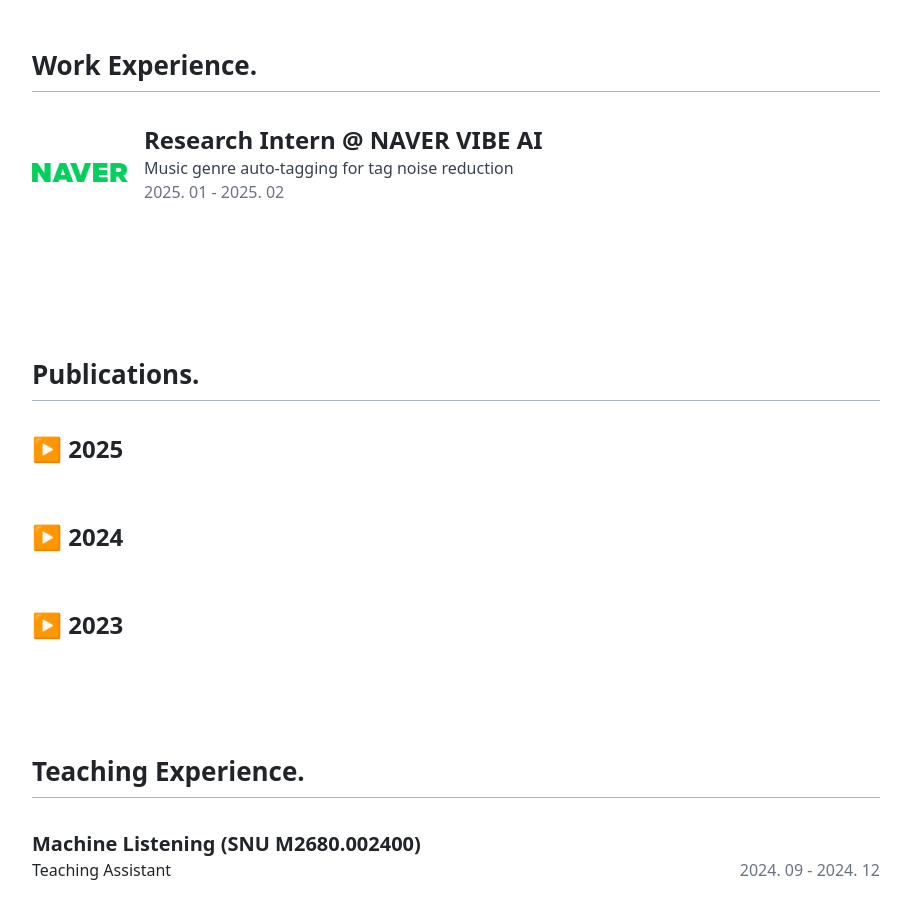
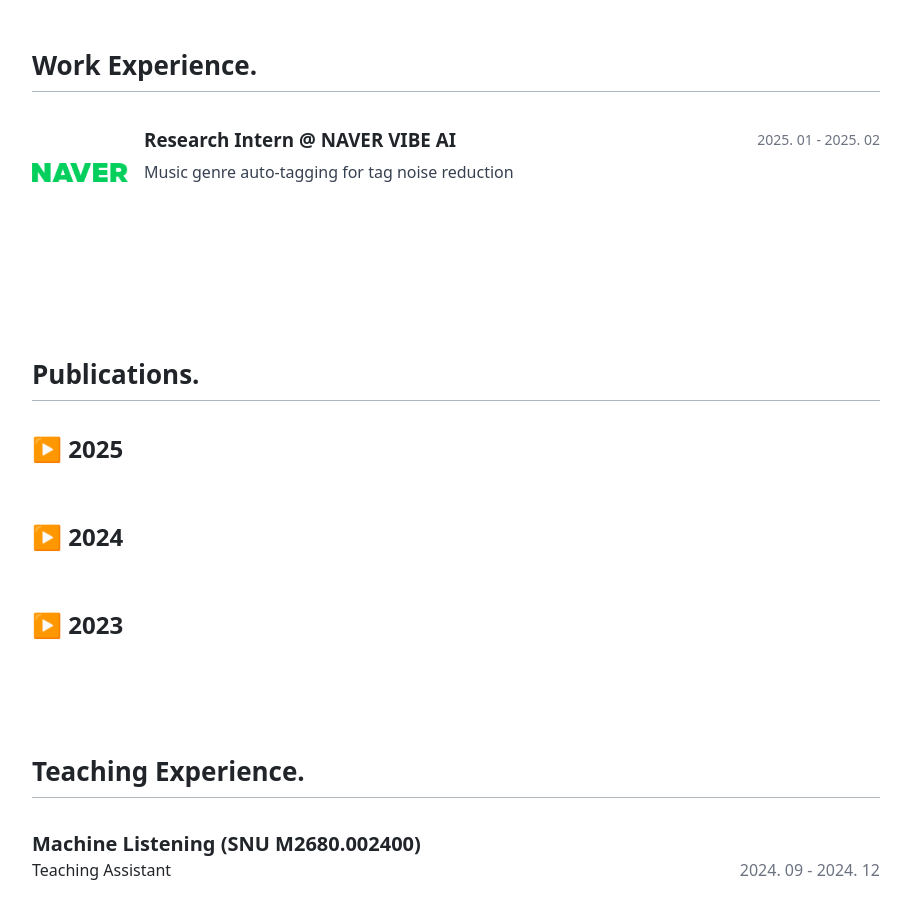
Before and after one commit to Haessun/portfolio, a Next.js app: page / in a window 1280 px wide. Shown: the part 1100-2018 px from the top of the page, without its empty margins (184-1095 px from the left). Built offline with nearby package versions, Linux system fonts and the light colour scheme.

Commit message:
fix work exp. - move period to the right

```diff
--- a/src/components/WorkExperience/WorkExperienceItem.tsx
+++ b/src/components/WorkExperience/WorkExperienceItem.tsx
@@ -17,12 +17,14 @@ const WorkExperienceItem = ({name, period, description, imgSrc}: WorkExperienceP
       )}
 
       {/* 텍스트 */}
-      <div>
-        <h4>{name}</h4>
+      <div className="flex flex-col gap-1 w-full">
+        <div className="flex flex-col md:flex-row md:justify-between md:items-center">
+          <h4 className="h4-5">{name}</h4>
+          <p className="text-sm text-gray-500 md:text-right md:mt-0 mt-1 whitespace-nowrap leading-none">
+            {`${period[0]}${period[1] ? " - " + period[1] : ""}`}
+          </p>
+        </div>
         <p className="text-gray-700">{description}</p>
-        <div className="flex justify-between items-center w-full">
-          <p className="text-gray-500">{`${period[0]} - ${period[1]}`}</p>
-        </div>
       </div>
     </div>
   );
```
